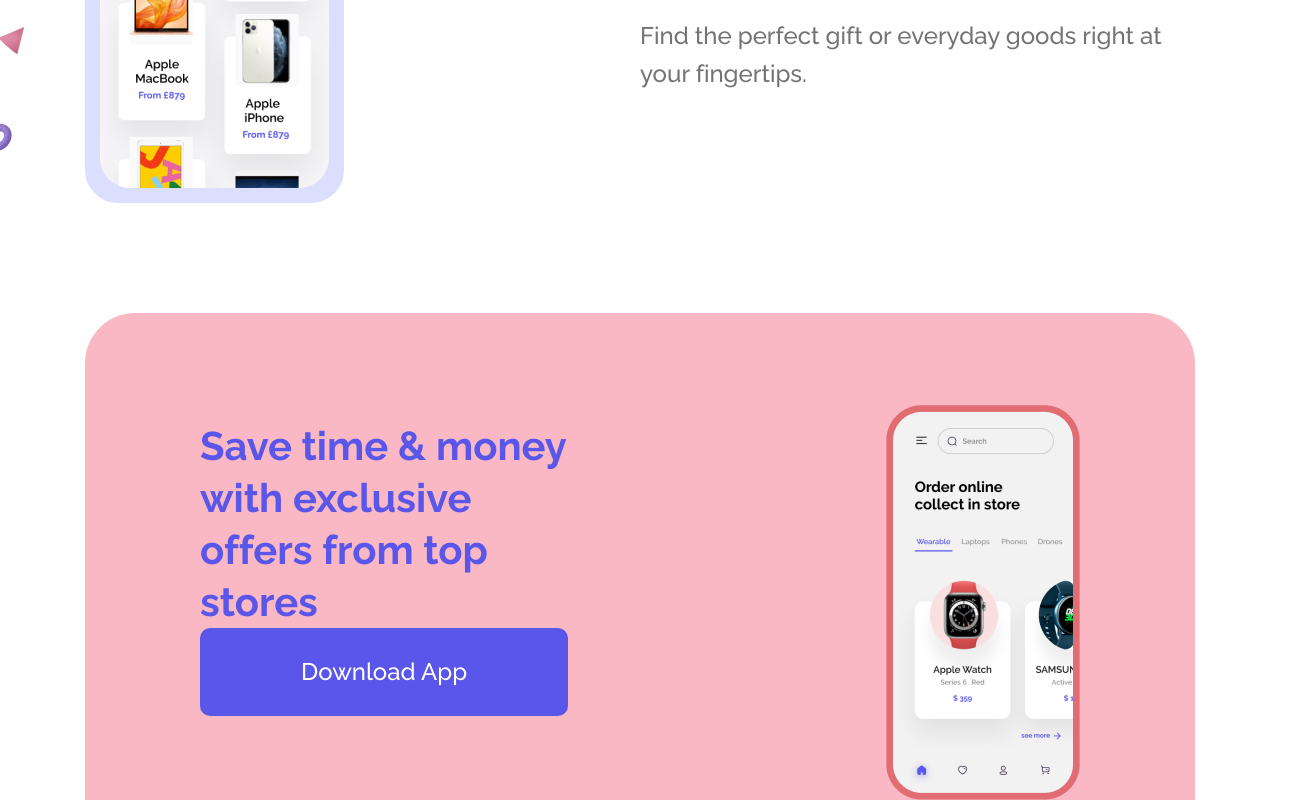
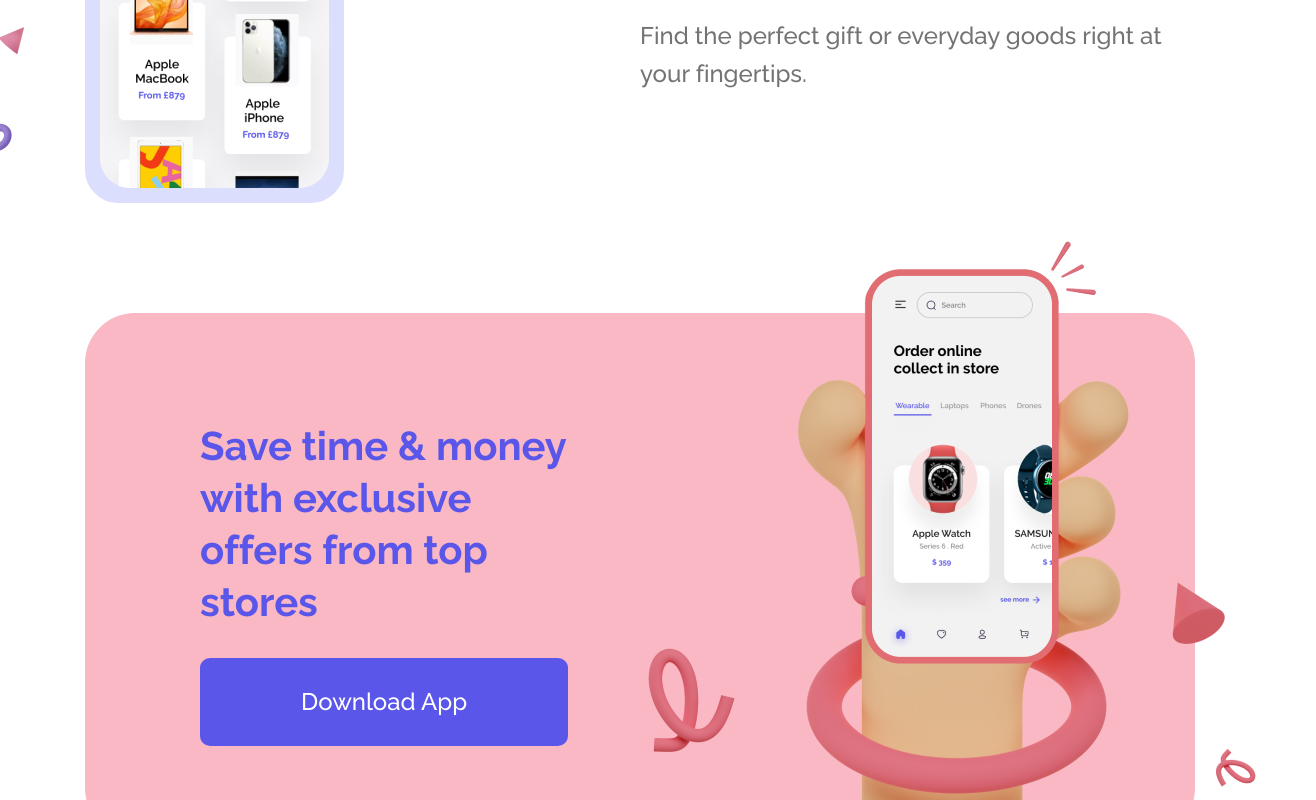
Before and after one commit to yevheniimoskalenko/lending_2021, a Vue app: page / in a window 1280 px wide. Shown: the part 2640-3440 px from the top of the page, 1316 px wide, since content can reach past the window. Built offline with nearby package versions, Linux system fonts and the light colour scheme; what vue-head would draw is missing.

Commit message:
add element download

```diff
--- a/src/components/download.vue
+++ b/src/components/download.vue
@@ -9,7 +9,7 @@
           <a href="#" class="btn primary">Download App</a>
         </div>
         <div class="download__app">
-          <img :src="require('../assets/image 14.png')" alt="sweava" />
+          <img :src="require('../assets/hend.png')" alt="sweava" />
         </div>
       </div>
     </div>
@@ -22,6 +22,7 @@
   border-radius: 50px;
   display: flex;
   padding: 92px 115px;
+  position: relative;
 }
 .download__content {
   flex-basis: 50%;
@@ -33,11 +34,19 @@
     font-size: 40px;
     line-height: 52px;
   }
+  a {
+    margin-top: 30px;
+  }
 }
 .download__app {
   width: 100%;
   display: flex;
   justify-content: flex-end;
   align-items: center;
+  img {
+    position: absolute;
+    right: -121px;
+    top: -193px;
+  }
 }
 </style>
```
